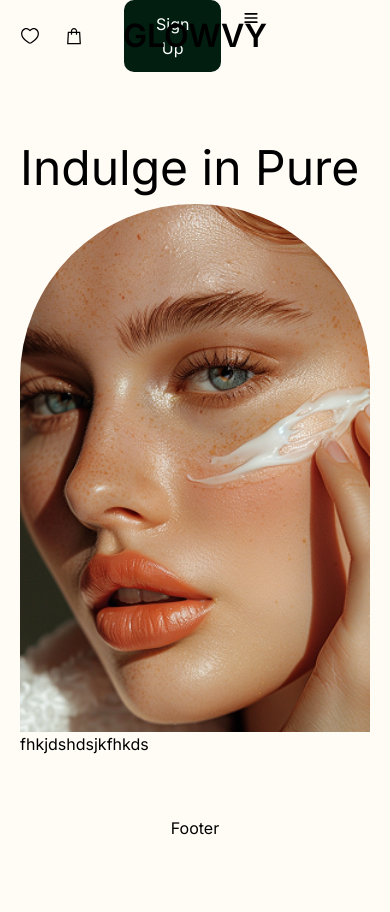
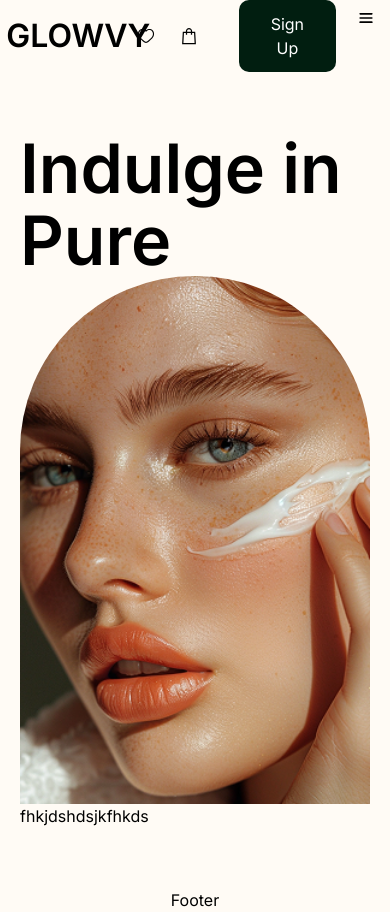
Before and after one commit to GuriWeb31/Glowvy, a React (Vite) app: page / in a window 390 px wide. Before the commit the page ends 844 px from the top, so only its background shows below. Built offline with nearby package versions, Linux system fonts and the light colour scheme.

Commit message:
nav change

```diff
--- a/src/screens/Inc/Banner/index.jsx
+++ b/src/screens/Inc/Banner/index.jsx
@@ -7,7 +7,7 @@ const Banner = () => {
       <div className='max-w-screen-xl m-auto'>
         <div className='grid grid-cols-1 xl:grid-cols-3 md:grid-cols-3 lg:grid-cols-3'>
           <div className=''>
-            <h1 className='text-[48px]'>Indulge in Pure </h1>
+            <h1 className='text-[68px] leading-18 font-semibold'>Indulge in Pure </h1>
           </div>
           <div className=''>
             <img src={close} alt='' className='w-full rounded-t-[300px]'/>
--- a/src/screens/Inc/Navbar.jsx
+++ b/src/screens/Inc/Navbar.jsx
@@ -8,7 +8,7 @@ const Navbar = () => {
 
 <nav class="px-5">
   <div class="max-w-screen-xl flex flex-wrap items-center justify-between mx-auto grid grid-cols-3">
-  <a href="" class="flex items-center space-x-3 rtl:space-x-reverse order-2 xl:order-2 md:order-2 lg:order-2 sm:order-1 justify-center text-[32px] font-semibold">GLOWVY</a>
+  <a href="" class="flex items-center space-x-3 rtl:space-x-reverse  xl:order-2 md:order-2 lg:order-2 sm:order-1 justify-center text-[32px] font-semibold">GLOWVY</a>
   <div class="inline-flex md:order-2 space-x-3 md:space-x-0 rtl:space-x-reverse w-fit ml-auto">
 
         <img src={heart} alt='heart' className=' w-[32px] mr-6'/>
```
Also changed, not shown: src/assets/images/heart.svg.
